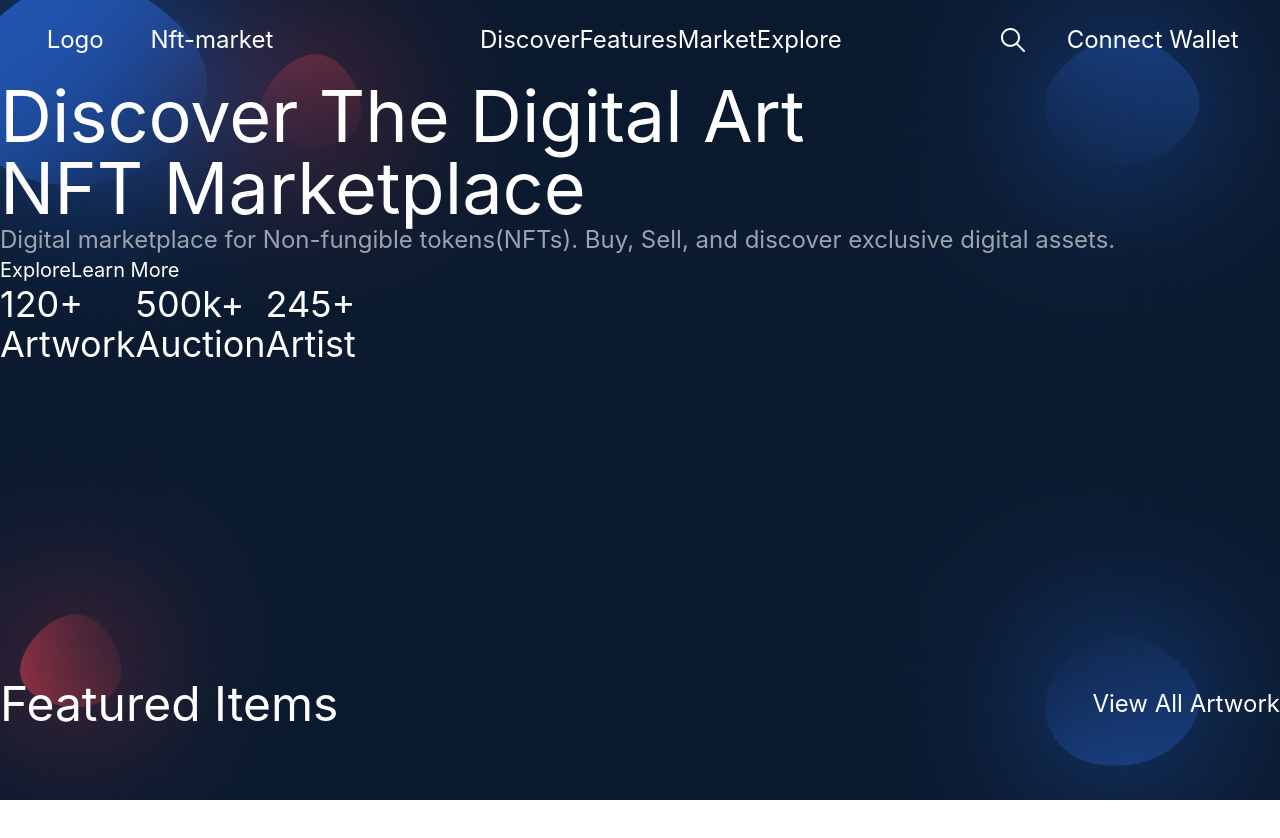
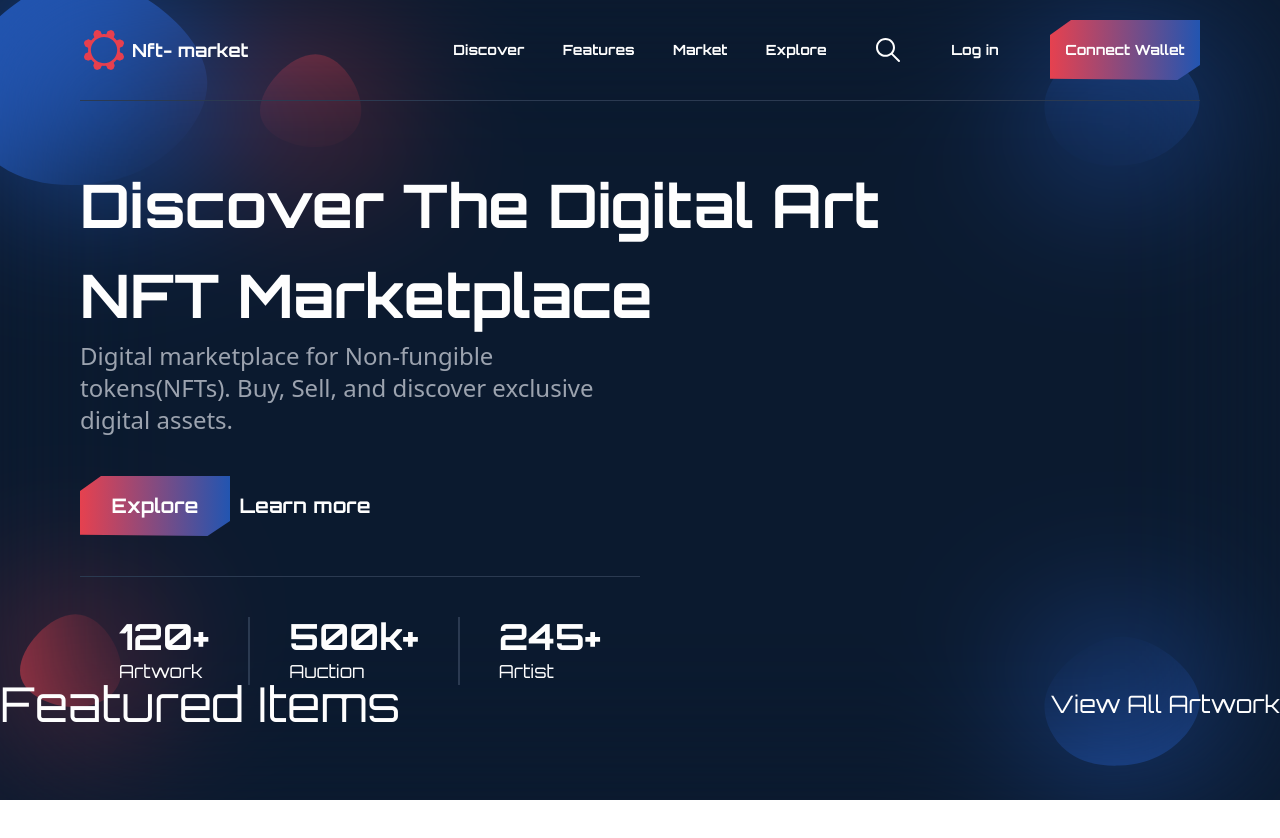
Before and after one commit to scarletczen/nft-marketplace, a React (Vite) app: page / in a window 1280 px wide. Shown: the top 838 px of the page. Built offline with nearby package versions, Linux system fonts and the light colour scheme.

Commit message:
Nav and Hero

```diff
--- a/index.html
+++ b/index.html
@@ -3,6 +3,12 @@
   <head>
     <meta charset="UTF-8" />
     <link rel="icon" type="image/svg+xml" href="/vite.svg" />
+    <link rel="preconnect" href="https://fonts.googleapis.com" />
+    <link rel="preconnect" href="https://fonts.gstatic.com" crossorigin />
+    <link
+      href="https://fonts.googleapis.com/css2?family=Orbitron:wght@400;500;600;700;800;900&display=swap"
+      rel="stylesheet"
+    />
     <meta name="viewport" content="width=device-width, initial-scale=1.0" />
     <title>Vite + React + TS</title>
   </head>
--- a/src/App.tsx
+++ b/src/App.tsx
@@ -4,35 +4,17 @@ import PrimaryBlob from "./assets/blobs/primary.svg";
 import SecondaryBlob from "./assets/blobs/secondary.svg";
 import FeaturedSection from "./components/FeaturedSection";
 import HeroSection from "./components/HeroSection";
+import Layout from "./components/Layout";
 import Navbar from "./components/Navbar";
 
 function App() {
   return (
     <div className="App">
-      <div className="relative w-screen h-screen bg-dark">
-        <img
-          className="absolute -top-20 left-40 h-2/4 w-1/4"
-          src={PrimaryBlob}
-        />
-        <img className="absolute -top-20 -left-20 w-1/4" src={SecondaryBlob} />
-        <img
-          className="absolute top-0 right-0 h-1/4 w-1/4"
-          src={SecondaryBlob}
-        />
-        <img
-          className="absolute bottom-0 right-0 h-1/4 w-1/4"
-          src={SecondaryBlob}
-        />
-        <img
-          className="absolute -bottom-10 -left-20 h-2s/4 w-1/4"
-          src={PrimaryBlob}
-        />
-        <div className="glass absolute z-10 h-screen w-screen">
-          <Navbar />
-          <HeroSection />
-          <FeaturedSection />
-        </div>
-      </div>
+      <Layout>
+        <Navbar />
+        <HeroSection />
+        <FeaturedSection />
+      </Layout>
     </div>
   );
 }
--- a/src/components/FeaturedSection.tsx
+++ b/src/components/FeaturedSection.tsx
@@ -4,7 +4,7 @@ type Props = {};
 
 function FeaturedSection({}: Props) {
   return (
-    <div className="h-1/2">
+    <div className="h-1/2 font-orbitron">
       <div className="flex justify-between">
         <h1 className="text-5xl text-white">Featured Items</h1>
         <button className="text-2xl text-white">View All Artwork</button>
--- a/src/components/HeroSection.tsx
+++ b/src/components/HeroSection.tsx
@@ -4,30 +4,43 @@ type Props = {};
 
 function HeroSection({}: Props) {
   return (
-    <div className="flex-col items-start h-3/4">
-      <h1 className="text-7xl text-white">
+    <div className="flex-col p-20 font-bold items-start h-3/4 font-orbitron">
+      <h1 className="text-6xl text-white relative leading-normal">
         Discover The Digital Art <br /> NFT Marketplace
+        <div className="outer_circle absolute bottom-0 w-20 bg-white">
+          <div className="inner_circle"></div>
+        </div>
       </h1>
-      <h4 className="text-2xl text-gray-400">
+      <div className="w-1/2">
+        <h4 className="text-2xl font-normal font-sans text-gray-400">
           Digital marketplace for Non-fungible tokens(NFTs). Buy, Sell, and
           discover exclusive digital assets.
         </h4>
+
+        <div className="flex my-10">
+          <div className="poligon grad">
             <button className="text-xl text-white">Explore</button>
-      <button className="text-xl text-white">Learn More</button>
-      <div className="flex">
+          </div>
+          <div className="poligon">
+            <button className="text-xl text-white">Learn more</button>
+          </div>
+        </div>
+        <hr className="border-1 border-secondarydark" />
+        <div className="my-10 flex justify-evenly my-10">
           <div className="text-4xl text-white">
             <h3>120+</h3>
-          <h4>Artwork</h4>
+            <h6 className="text-lg font-normal">Artwork</h6>
           </div>
-
+          <div className="h-15 border-l-2 border-secondarydark"></div>
           <div className="text-4xl text-white">
             <h3>500k+</h3>
-          <h4>Auction</h4>
+            <h6 className="text-lg font-normal">Auction</h6>
           </div>
-
+          <div className="border-l-2  border-secondarydark"></div>
           <div className="text-4xl text-white">
             <h3>245+</h3>
-          <h4>Artist</h4>
+            <h6 className="text-lg font-normal">Artist</h6>
+          </div>
         </div>
       </div>
     </div>
--- /dev/null
+++ b/src/components/Layout.tsx
@@ -0,0 +1,27 @@
+import React from "react";
+import PrimaryBlob from "../assets/blobs/primary.svg";
+import SecondaryBlob from "../assets/blobs/secondary.svg";
+interface Props {
+  children: JSX.Element[];
+}
+
+function Layout({ children }: Props) {
+  return (
+    <div className="relative w-screen h-screen bg-dark">
+      <img className="absolute -top-20 left-40 h-2/4 w-1/4" src={PrimaryBlob} />
+      <img className="absolute -top-20 -left-20 w-1/4" src={SecondaryBlob} />
+      <img className="absolute top-0 right-0 h-1/4 w-1/4" src={SecondaryBlob} />
+      <img
+        className="absolute bottom-0 right-0 h-1/4 w-1/4"
+        src={SecondaryBlob}
+      />
+      <img
+        className="absolute -bottom-10 -left-20 h-2s/4 w-1/4"
+        src={PrimaryBlob}
+      />
+      <div className="glass absolute z-10 h-screen w-screen">{children}</div>
+    </div>
+  );
+}
+
+export default Layout;
--- a/src/components/Navbar.tsx
+++ b/src/components/Navbar.tsx
@@ -1,25 +1,34 @@
 import React from "react";
 import SearchIcon from "../assets/icons/search.svg";
+import Logo from "../assets/icons/nft-logo.svg";
 type Props = {};
 
 function Navbar({}: Props) {
   return (
-    <div className="w-full h-20 flex justify-between">
-      <div className="flex w-1/4 justify-evenly items-center  text-white text-2xl">
-        <h2>Logo</h2>
-        <h2>Nft-market</h2>
+    <>
+      <div className="w-full h-20 px-20 py-5 grid grid-cols-3 font-orbitron font-bold text-sm ">
+        <div className="flex justify-start items-center  text-white">
+          <img className="h-10 w-10 primaryFilter mx-1" src={Logo} alt="logo" />
+          <h2 className="mx-1 text-lg">Nft- market</h2>
         </div>
-      <div className="flex w-1/4 justify-between items-center text-white text-2xl">
+        <div className="flex justify-between items-center text-white ">
           <h2>Discover</h2>
           <h2>Features</h2>
           <h2>Market</h2>
           <h2>Explore</h2>
         </div>
-      <div className="flex w-1/4 justify-evenly items-center text-white text-2xl">
+        <div className="flex justify-end items-center text-white ">
           <img className="whiteFilter h-6 w-6" src={SearchIcon} alt="search" />
-        <button>Connect Wallet</button>
+          <div className="poligon shallow">
+            <button className="">Log in</button>
+          </div>
+          <div className="poligon grad">
+            <button className="">Connect Wallet</button>
           </div>
         </div>
+        <hr className="col-span-12 mt-5 border-1 border-secondarydark" />
+      </div>
+    </>
   );
 }
 
--- a/src/index.css
+++ b/src/index.css
@@ -1,6 +1,7 @@
 @tailwind base;
 @tailwind components;
 @tailwind utilities;
+
 * {
   margin: 0;
   padding: 0;
@@ -31,3 +32,52 @@ body {
   filter: invert(100%) sepia(0%) saturate(0%) hue-rotate(45deg) brightness(103%)
     contrast(103%);
 }
+
+.primaryFilter {
+  filter: invert(32%) sepia(74%) saturate(4420%) hue-rotate(338deg)
+    brightness(100%) contrast(81%);
+}
+
+.clippedButton {
+  clip-path: polygon(25% 0%, 100% 0, 100% 50%, 75% 100%, 0 98%, 0% 50%);
+  border: solid 1px white;
+}
+
+.poligon {
+  display: flex;
+  justify-content: center;
+  align-items: center;
+  position: relative;
+  width: 150px;
+  height: 60px;
+  box-sizing: border-box;
+  -webkit-clip-path: polygon(14% 0, 100% 0, 100% 75%, 85% 100%, 0 98%, 0 25%);
+  clip-path: polygon(14% 0, 100% 0, 100% 75%, 85% 100%, 0 98%, 0 25%);
+}
+.poligon.grad {
+  background: rgb(230, 65, 79);
+  background: linear-gradient(
+    90deg,
+    rgba(230, 65, 79, 1) 0%,
+    rgba(34, 85, 177, 1) 100%
+  );
+}
+
+.poligon div {
+  position: absolute;
+  top: 2px; /* equal to border thickness */
+  left: 2px; /* equal to border thickness */
+  width: 146px; /* container height - (border thickness * 2) */
+  height: 146px; /* container height - (border thickness * 2) */
+  -webkit-clip-path: polygon(14% 0, 100% 0, 100% 75%, 85% 100%, 0 98%, 0 25%);
+  clip-path: polygon(14% 0, 100% 0, 100% 75%, 85% 100%, 0 98%, 0 25%);
+}
+
+.customGradient {
+  background: rgb(230, 65, 79);
+  background: linear-gradient(
+    90deg,
+    rgba(230, 65, 79, 1) 0%,
+    rgba(34, 85, 177, 1) 100%
+  );
+}
--- a/tailwind.config.cjs
+++ b/tailwind.config.cjs
@@ -6,8 +6,12 @@ module.exports = {
       colors: {
         primary: "#E6414F",
         secondary: "#2255B1",
+        secondarydark: "#2B3A51",
         dark: "#0B1A2F",
         white: "#FEFEFE",
+      },
+      fontFamily: {
+        orbitron: ["Orbitron", "sans-serif"],
       },
     },
   },
```
Also changed, not shown: src/assets/icons/nft-logo.svg (added). Lines whose indentation alone changed are shown as unchanged.
